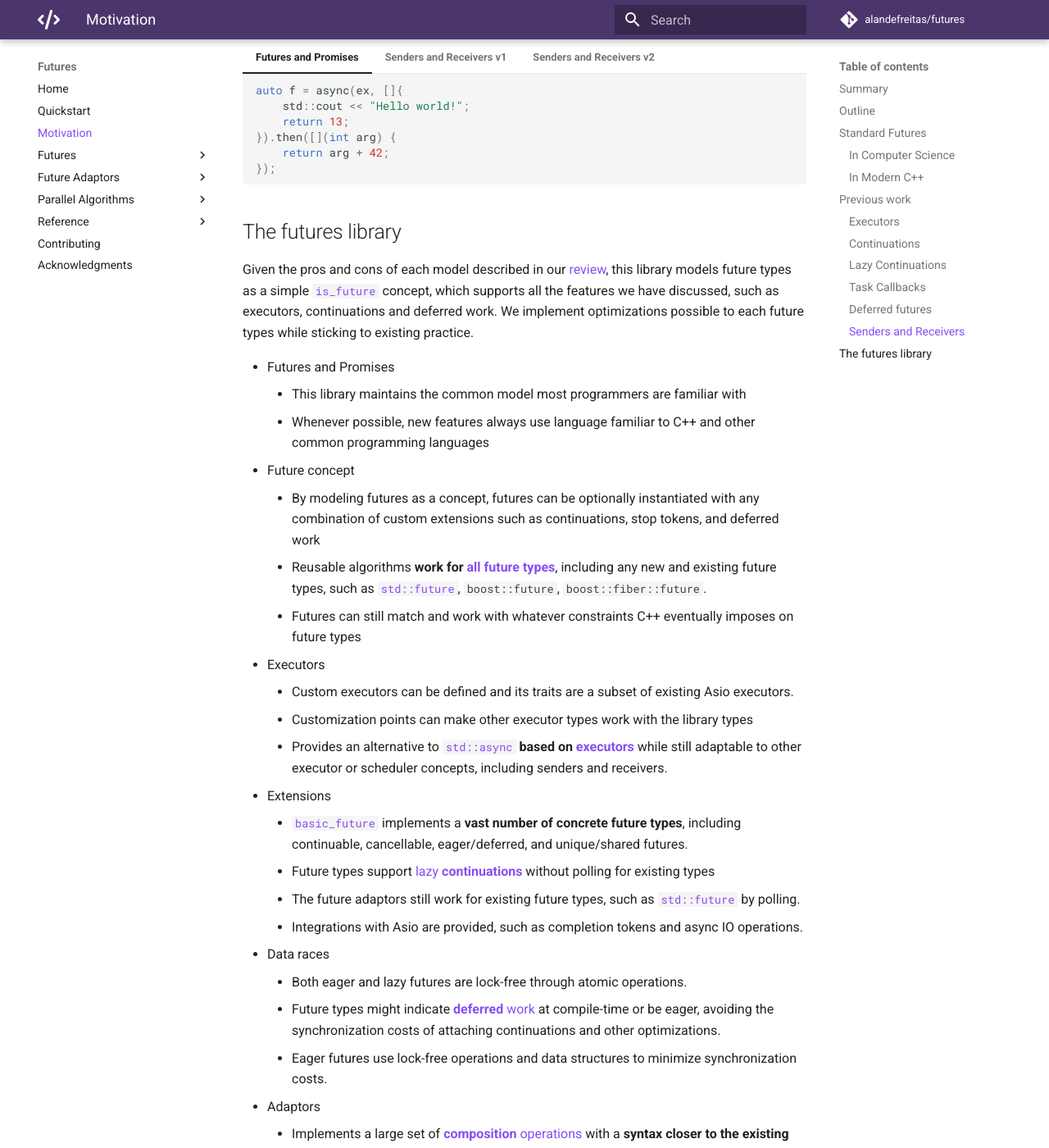
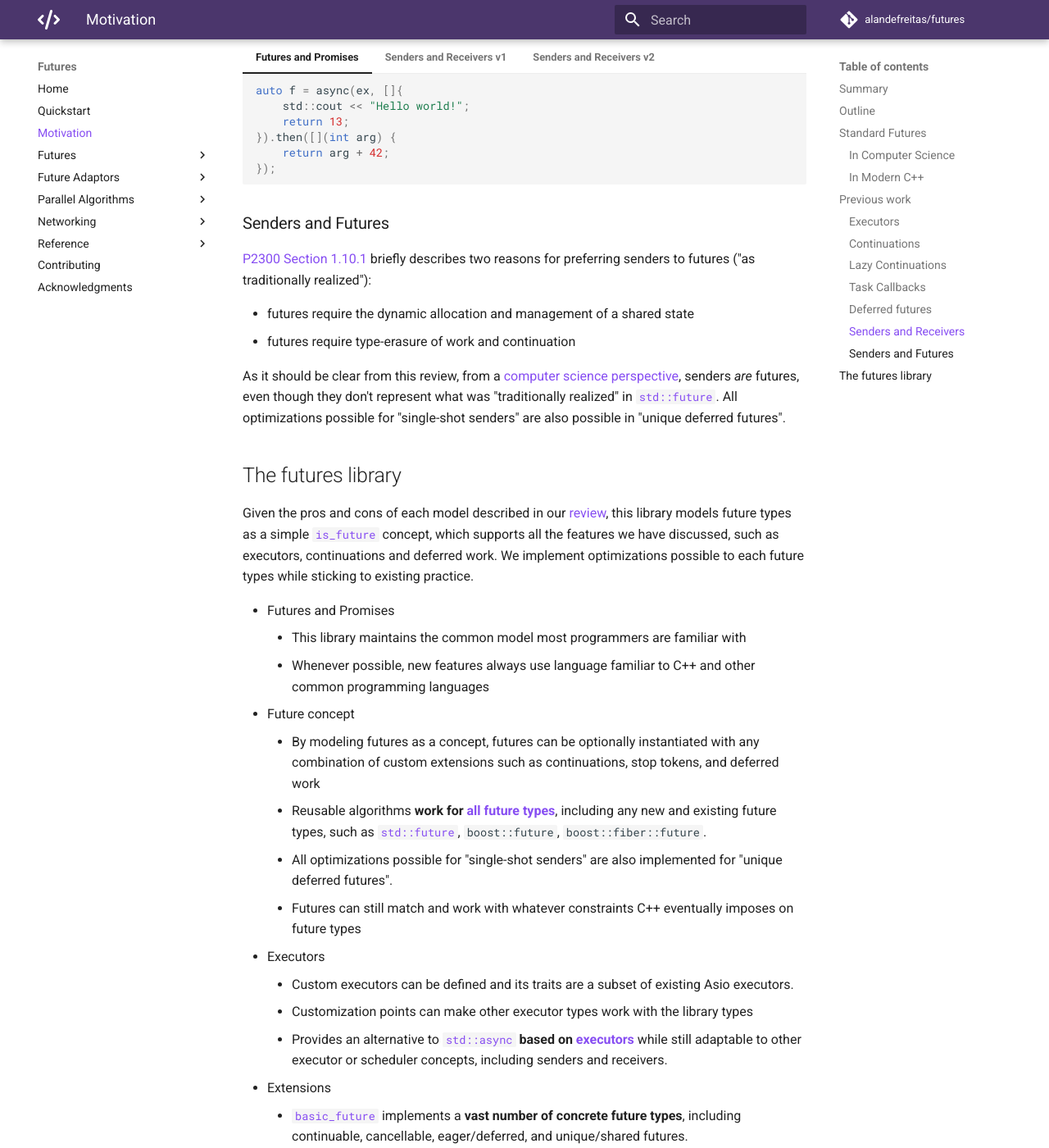
Before and after one commit to alandefreitas/futures, an MkDocs documentation site: the page built from docs/motivation.md, in a window 1280 px wide and 1400 px high, scrolled down 7630 px. Shown: the whole window at 82% size. Built offline with MkDocs 1.6.1 and Material for MkDocs 9.7.7, drawn with Linux system fonts in a browser that asks for light colours; comment, search, counter and statistics services are not loaded.

Commit message:
Asio docs

````diff
--- a/docs/motivation.md
+++ b/docs/motivation.md
@@ -577,6 +577,18 @@ what `begin` semantically represents and why it is the same type as other tasks
                       });
     ```
 
+### Senders and Futures
+
+[P2300 Section 1.10.1](http://www.open-std.org/jtc1/sc22/wg21/docs/papers/2022/p2300r4.html#intro-prior-art-futures)
+briefly describes two reasons for preferring senders to futures ("as traditionally realized"):
+
+- futures require the dynamic allocation and management of a shared state
+- futures require type-erasure of work and continuation
+
+As it should be clear from this review, from a [computer science perspective](#in-computer-science), senders _are_
+futures, even though they don't represent what was "traditionally realized" in [std::future]. All optimizations possible
+for "single-shot senders" are also possible in "unique deferred futures".
+
 ## The futures library
 
 Given the pros and cons of each model described in our [review](#previous-work), this library models future types as a
@@ -591,6 +603,7 @@ deferred work. We implement optimizations possible to each future types while st
       such as continuations, stop tokens, and deferred work
     - Reusable algorithms **work for** [**all future types**](#standard-futures), including any new and existing future
       types, such as [std::future], `boost::future`, `boost::fiber::future`.
+    - All optimizations possible for "single-shot senders" are also implemented for "unique deferred futures".
     - Futures can still match and work with whatever constraints C++ eventually imposes on future types
 - Executors
     - Custom executors can be defined and its traits are a subset of existing Asio executors.
--- a/mkdocs.yml
+++ b/mkdocs.yml
@@ -24,6 +24,8 @@ nav:
   - Parallel Algorithms:
     - Algorithms: algorithms/algorithms.md
     - Partitioners: algorithms/partitioners.md
+  - Networking:
+    - Asio: networking/asio.md
   # doxygen && rm -r reference && mkdir reference && doxybook2 --input ./xml --output ./reference --config ./.doxybook/config.json
   - Reference: # Reference is organized by module
     - Futures: reference/Modules/group__futures.md        # futures module
````
Also changed, not shown: docs/networking/asio.md (added, +84 -0 lines), 1 other file.
